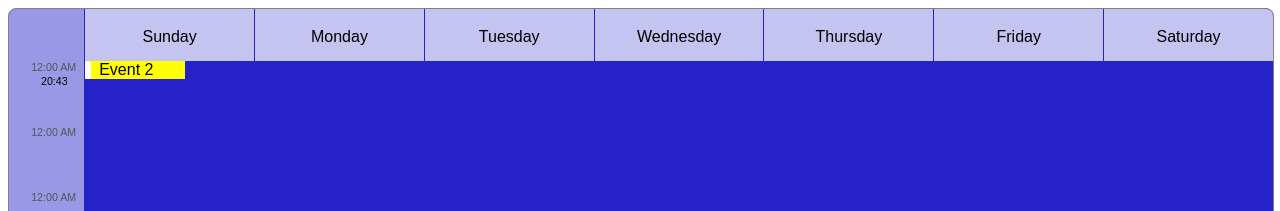
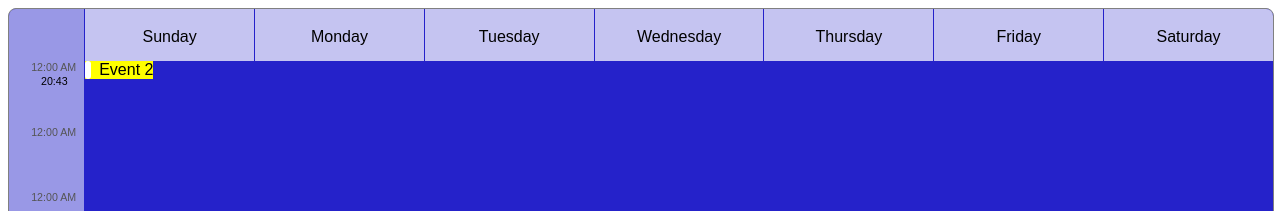
Before and after one commit to malviys/skeduler, a React (Create React App) app: page / in a window 1280 px wide. Shown: the top 211 px of the page. Built offline with nearby package versions, Linux system fonts and the light colour scheme.

Commit message:
fix+style: code cleanup, update styles

```diff
--- a/src/ui/components/draggable/draggable.module.scss
+++ b/src/ui/components/draggable/draggable.module.scss
@@ -1,4 +1,7 @@
-.dragging {
-    // box-shadow: -1px 0 15px 0 rgba(34, 33, 81, 0.01), 0px 15px 15px 0 rgba(34, 33, 81, 0.25);
-    border-radius: 8px;
+.container {
+    position: absolute;
+    touch-action: none;
+    display: flex;
+    align-items: center;
+    justify-content: center;
 }
--- a/src/ui/components/draggable/draggable.tsx
+++ b/src/ui/components/draggable/draggable.tsx
@@ -4,6 +4,7 @@ import { CSS } from "@dnd-kit/utilities";
 import { useMemo } from "react";
 
 import { TEventWithExtras } from "../../../data/store/type";
+import { mergeClasses } from "../../../utils/styles";
 
 import classes from "./draggable.module.scss";
 
@@ -24,16 +25,11 @@ function Draggable(props: DraggableProps) {
         },
     });
 
-    const style: React.CSSProperties = {
-        position: "absolute",
-        animation: "none",
+    const style = {
         left: data.extras.coordinates.x,
         top: data.extras.coordinates.y,
         transform: CSS.Translate.toString(transform),
-        touchAction: "none",
-        width: "100px",
-        height: "100px",
-    };
+    } as React.CSSProperties;
 
     const renderChildren = useMemo(() => {
         if (typeof children === "function") {
@@ -46,7 +42,7 @@ function Draggable(props: DraggableProps) {
     return (
         <div
             ref={setNodeRef}
-            className={[classes.container, isDragging ? classes.dragging : ""].join(" ")}
+            className={mergeClasses(classes.container)}
             style={style}
             {...(typeof children === "function" ? {} : listeners)}
             {...attributes}
```
